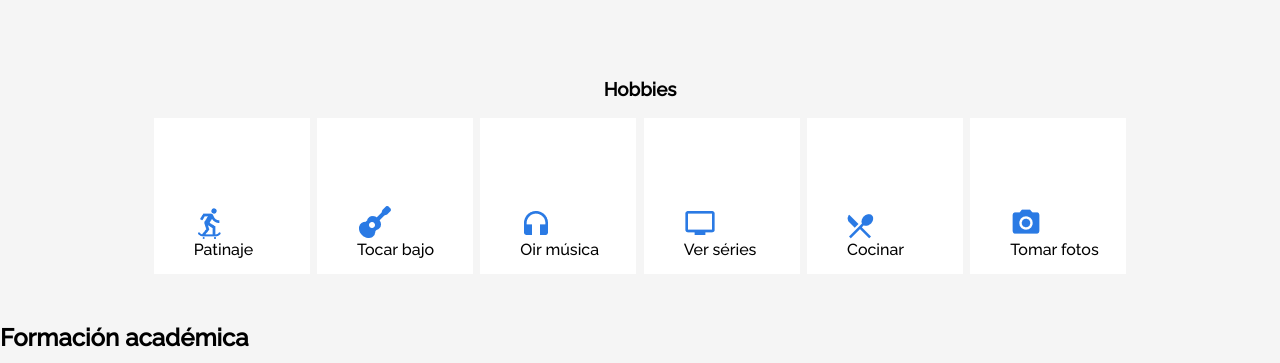
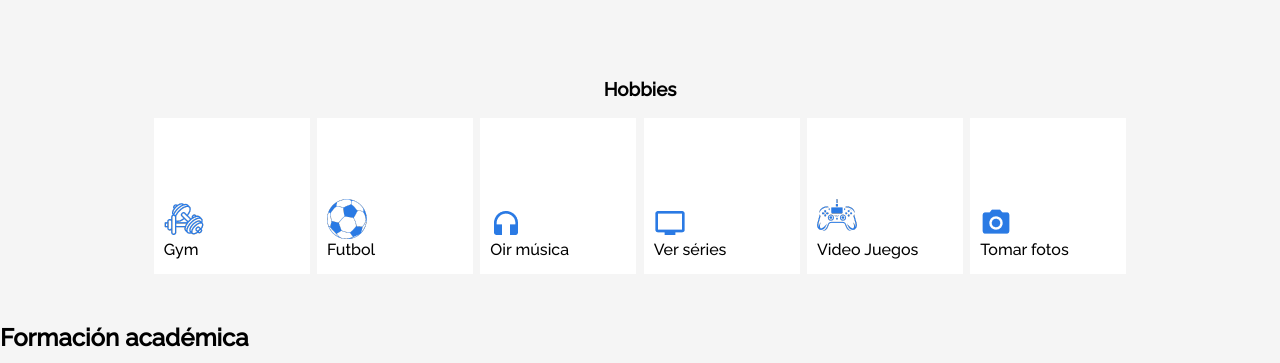
Before and after one commit to AlexisNebai/Portafolio, a plain HTML site: page index.html in a window 1280 px wide. Shown: the part 1179-1542 px from the top of the page. Drawn offline with Linux system fonts and the light colour scheme.

Commit message:
edicion de skill y hobbies (iconos e imagen de perfil)

```diff
--- a/index.html
+++ b/index.html
@@ -35,7 +35,7 @@
     <!-- Sección del Header/Title/Hero -->
     <section class="title">
         <div class="title__div">
-            <img class="title__profile" src="assets\profile.png">
+            <img class="title__profile" src="assets/foto_perfil.png">
             <div class="title__container">
                 <h2 class="title__bio">Hola, mi nombre es Alexis Nebai y construyo paginas web</h2>
                 <h3 class="title__subsection">Soy Ingeniero en Telecomunicaciones, Sistemas y electrónica,
@@ -125,15 +125,15 @@
             <div class="hobbies__line">
                 <div class="hobbies__box">
                     <ul>
-                        <li class="hobbies__img"><img src="assets\skate_icon.png"></li>
-                        <li class="hobbies__name"> Patinaje</li>
+                        <li class="hobbies__img"><img src="assets/gym_icon.png" alt=""></li>
+                        <li class="hobbies__name"> Gym</li>
                     </ul>
                 </div>
 
                 <div class="hobbies__box">
                     <ul>
-                        <li class="hobbies__img"> <img src="assets\guitar_icon.png" alt=""></li>
-                        <li class="hobbies__name">Tocar bajo</li>
+                        <li class="hobbies__img"> <img src="assets/soccer_icon.png" alt=""></li>
+                        <li class="hobbies__name">Futbol</li>
                     </ul>
                 </div>
 
@@ -153,8 +153,8 @@
 
                 <div class="hobbies__box">
                     <ul>
-                        <li class="hobbies__img"> <img src="assets\forkspoon_icon.png" alt=""> </li>
-                        <li class="hobbies__name">Cocinar</li>
+                        <li class="hobbies__img"> <img src="assets/game_icon.png" alt=""> </li>
+                        <li class="hobbies__name">Video Juegos</li>
                     </ul>
                 </div>
 
--- a/style.css
+++ b/style.css
@@ -22,6 +22,8 @@ body {
 }
 ol, ul,li {
     list-style: none;
+    padding: unset ;
+    margin-left: 5px;
 }
 a{
     text-decoration: none;
```
Also changed, not shown: assets/foto_perfil.png (added), assets/game_icon.png (added), assets/gym_icon.png (added), assets/soccer_icon.png (added).
